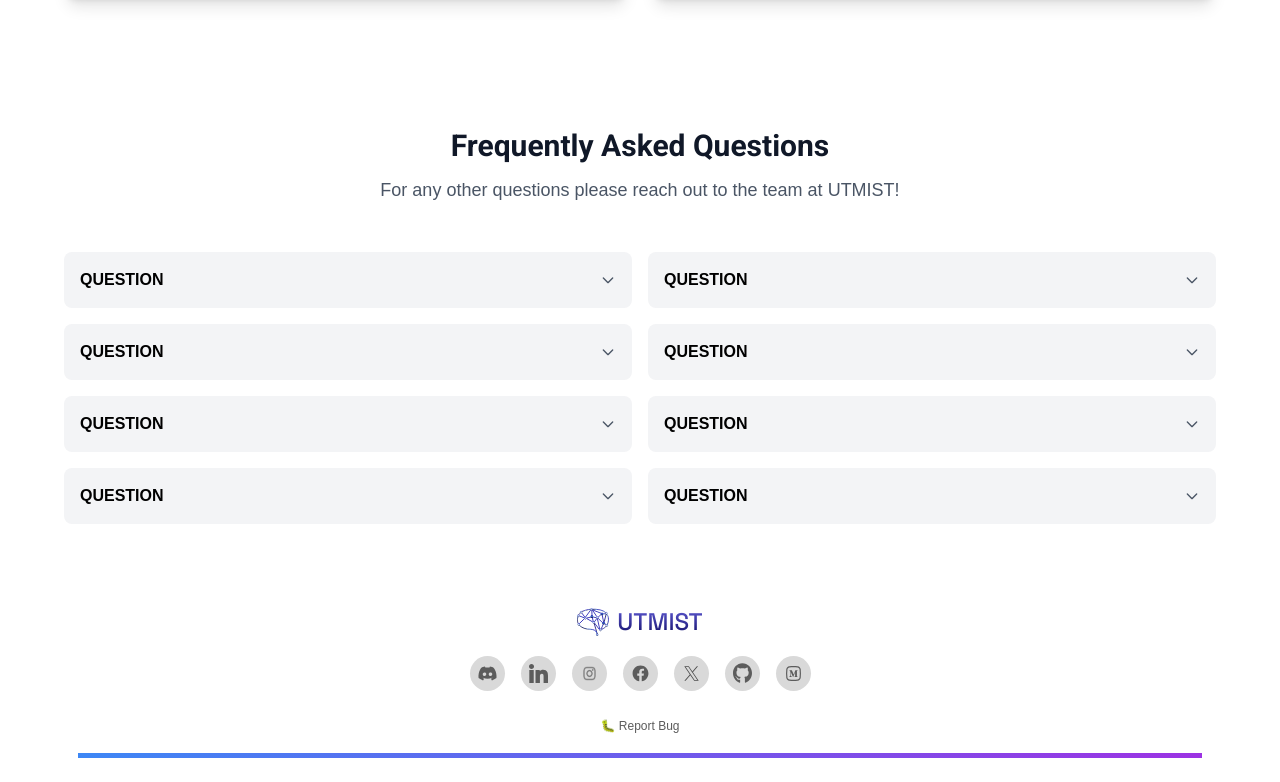
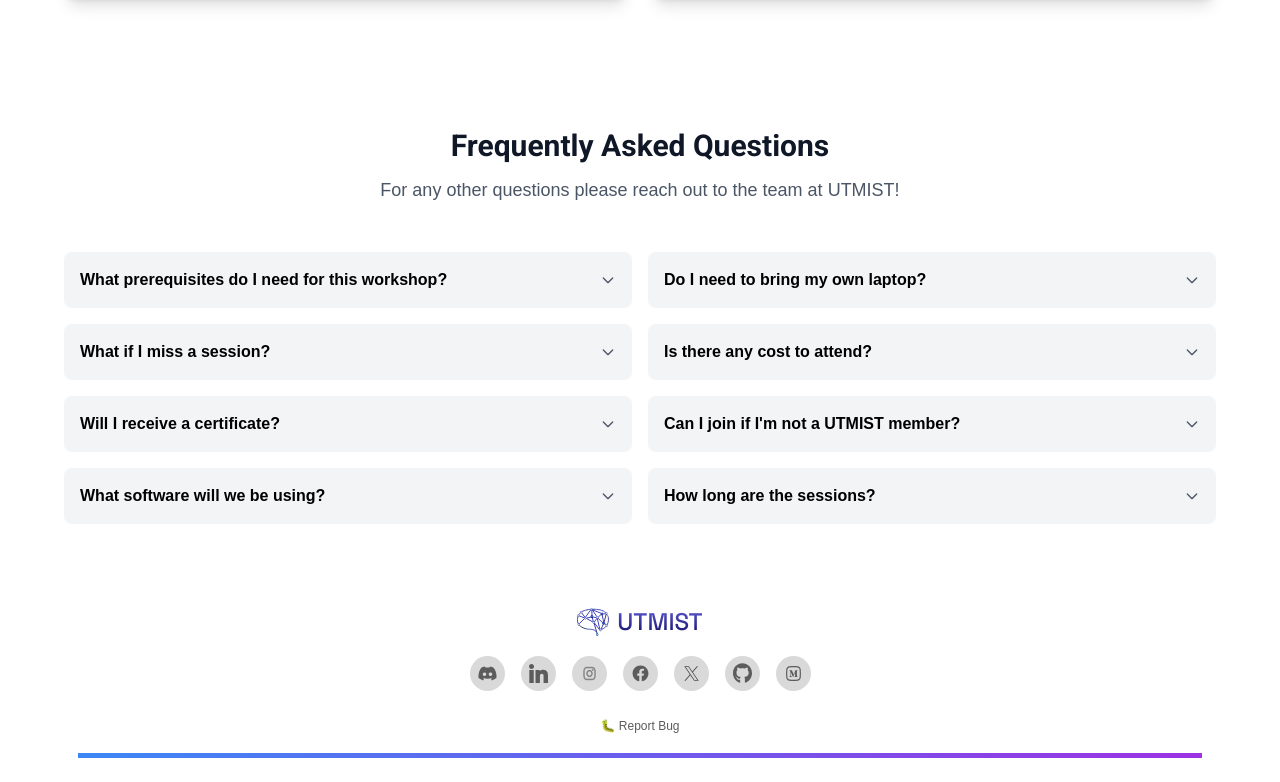
Before and after one commit to UTMIST/UTMIST, a Next.js app in the folder client/: page /ml-fundamentals in a window 1280 px wide. Shown: the part 1990-2772 px from the top of the page. Built offline with nearby package versions, Linux system fonts and the light colour scheme.

Commit message:
feat: implemented dynamic rendering for FAQ

```diff
--- a/client/src/app/ml-fundamentals/page.tsx
+++ b/client/src/app/ml-fundamentals/page.tsx
@@ -18,6 +18,11 @@ type WeekData = {
   weekNumber: number;
   title: string;
   description: string;
+};
+
+type FAQItem = {
+  id: number;
+  question: string;
 };
 
 type WorkshopContent = {
@@ -68,6 +73,42 @@ const weekData = [
     weekNumber: 8,
     title: "Deep Learning & Modern Architectures",
     description: "Why deep learning, CNNs, RNNs, transformers, practical implementation with PyTorch"
+  }
+];
+
+// FAQ data
+const faqData: FAQItem[] = [
+  {
+    id: 1,
+    question: "What prerequisites do I need for this workshop?"
+  },
+  {
+    id: 2,
+    question: "Do I need to bring my own laptop?"
+  },
+  {
+    id: 3,
+    question: "What if I miss a session?"
+  },
+  {
+    id: 4,
+    question: "Is there any cost to attend?"
+  },
+  {
+    id: 5,
+    question: "Will I receive a certificate?"
+  },
+  {
+    id: 6,
+    question: "Can I join if I'm not a UTMIST member?"
+  },
+  {
+    id: 7,
+    question: "What software will we be using?"
+  },
+  {
+    id: 8,
+    question: "How long are the sessions?"
   }
 ];
 
@@ -511,85 +552,16 @@ export default function MachineLearningFundamentals() {
 
         {/* FAQ Grid */}
         <div className="grid grid-cols-1 md:grid-cols-2 gap-4">
-          {/* FAQ Item 1 */}
-          <div className="bg-gray-100 rounded-lg p-4 cursor-pointer hover:bg-gray-200 transition-colors">
-            <div className="flex items-center justify-between">
-              <span className="font-bold text-black">QUESTION</span>
-              <svg className="w-4 h-4 text-gray-600" fill="none" stroke="currentColor" viewBox="0 0 24 24">
-                <path strokeLinecap="round" strokeLinejoin="round" strokeWidth={2} d="M19 9l-7 7-7-7" />
-              </svg>
+          {faqData.map((faq) => (
+            <div key={faq.id} className="bg-gray-100 rounded-lg p-4 cursor-pointer hover:bg-gray-200 transition-colors">
+              <div className="flex items-center justify-between">
+                <span className="font-bold text-black">{faq.question}</span>
+                <svg className="w-4 h-4 text-gray-600" fill="none" stroke="currentColor" viewBox="0 0 24 24">
+                  <path strokeLinecap="round" strokeLinejoin="round" strokeWidth={2} d="M19 9l-7 7-7-7" />
+                </svg>
+              </div>
             </div>
-          </div>
-
-          {/* FAQ Item 2 */}
-          <div className="bg-gray-100 rounded-lg p-4 cursor-pointer hover:bg-gray-200 transition-colors">
-            <div className="flex items-center justify-between">
-              <span className="font-bold text-black">QUESTION</span>
-              <svg className="w-4 h-4 text-gray-600" fill="none" stroke="currentColor" viewBox="0 0 24 24">
-                <path strokeLinecap="round" strokeLinejoin="round" strokeWidth={2} d="M19 9l-7 7-7-7" />
-              </svg>
-            </div>
-          </div>
-
-          {/* FAQ Item 3 */}
-          <div className="bg-gray-100 rounded-lg p-4 cursor-pointer hover:bg-gray-200 transition-colors">
-            <div className="flex items-center justify-between">
-              <span className="font-bold text-black">QUESTION</span>
-              <svg className="w-4 h-4 text-gray-600" fill="none" stroke="currentColor" viewBox="0 0 24 24">
-                <path strokeLinecap="round" strokeLinejoin="round" strokeWidth={2} d="M19 9l-7 7-7-7" />
-              </svg>
-            </div>
-          </div>
-
-          {/* FAQ Item 4 */}
-          <div className="bg-gray-100 rounded-lg p-4 cursor-pointer hover:bg-gray-200 transition-colors">
-            <div className="flex items-center justify-between">
-              <span className="font-bold text-black">QUESTION</span>
-              <svg className="w-4 h-4 text-gray-600" fill="none" stroke="currentColor" viewBox="0 0 24 24">
-                <path strokeLinecap="round" strokeLinejoin="round" strokeWidth={2} d="M19 9l-7 7-7-7" />
-              </svg>
-            </div>
-          </div>
-
-          {/* FAQ Item 5 */}
-          <div className="bg-gray-100 rounded-lg p-4 cursor-pointer hover:bg-gray-200 transition-colors">
-            <div className="flex items-center justify-between">
-              <span className="font-bold text-black">QUESTION</span>
-              <svg className="w-4 h-4 text-gray-600" fill="none" stroke="currentColor" viewBox="0 0 24 24">
-                <path strokeLinecap="round" strokeLinejoin="round" strokeWidth={2} d="M19 9l-7 7-7-7" />
-              </svg>
-            </div>
-          </div>
-
-          {/* FAQ Item 6 */}
-          <div className="bg-gray-100 rounded-lg p-4 cursor-pointer hover:bg-gray-200 transition-colors">
-            <div className="flex items-center justify-between">
-              <span className="font-bold text-black">QUESTION</span>
-              <svg className="w-4 h-4 text-gray-600" fill="none" stroke="currentColor" viewBox="0 0 24 24">
-                <path strokeLinecap="round" strokeLinejoin="round" strokeWidth={2} d="M19 9l-7 7-7-7" />
-              </svg>
-            </div>
-          </div>
-
-          {/* FAQ Item 7 */}
-          <div className="bg-gray-100 rounded-lg p-4 cursor-pointer hover:bg-gray-200 transition-colors">
-            <div className="flex items-center justify-between">
-              <span className="font-bold text-black">QUESTION</span>
-              <svg className="w-4 h-4 text-gray-600" fill="none" stroke="currentColor" viewBox="0 0 24 24">
-                <path strokeLinecap="round" strokeLinejoin="round" strokeWidth={2} d="M19 9l-7 7-7-7" />
-              </svg>
-            </div>
-          </div>
-
-          {/* FAQ Item 8 */}
-          <div className="bg-gray-100 rounded-lg p-4 cursor-pointer hover:bg-gray-200 transition-colors">
-            <div className="flex items-center justify-between">
-              <span className="font-bold text-black">QUESTION</span>
-              <svg className="w-4 h-4 text-gray-600" fill="none" stroke="currentColor" viewBox="0 0 24 24">
-                <path strokeLinecap="round" strokeLinejoin="round" strokeWidth={2} d="M19 9l-7 7-7-7" />
-              </svg>
-            </div>
-          </div>
+          ))}
         </div>
       </div>
     </div>
```
